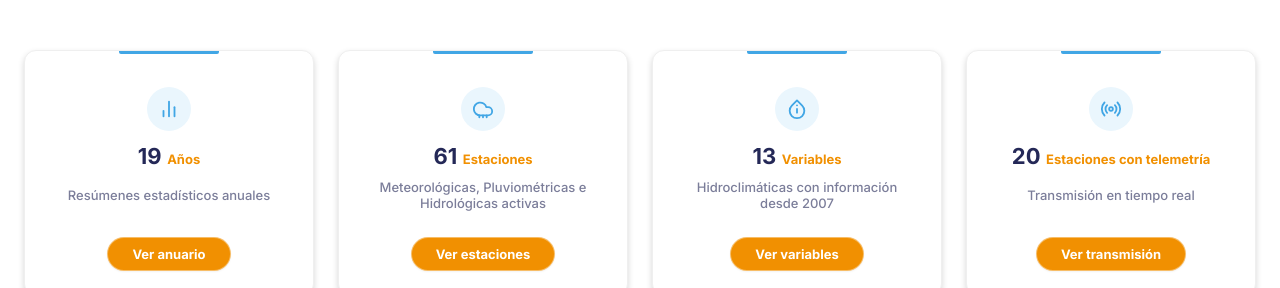
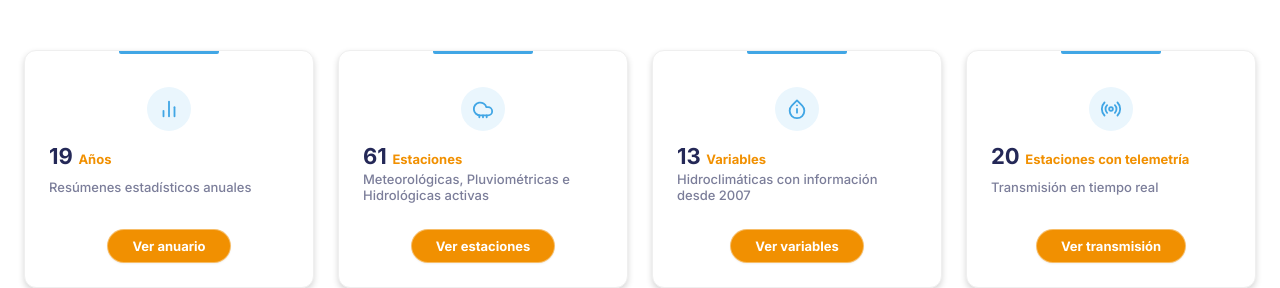
Before and after one commit to webmasterft/fonag, a website built with Vite: page index.html in a window 1280 px wide. Shown: the part 686-974 px from the top of the page. Built offline with nearby package versions, Linux system fonts and the light colour scheme.

Commit message:
style: left-align stat-metric and stat-desc with 0 margin-bottom

```diff
--- a/src/css/molecules/stat-card.css
+++ b/src/css/molecules/stat-card.css
@@ -38,12 +38,14 @@
 
 /* Metric Counter & Label */
 .stat-metric {
+  width: 100%;
   display: flex;
   align-items: baseline;
-  justify-content: center;
+  justify-content: flex-start;
   gap: 0.35rem;
-  margin-bottom: var(--space-2);
+  margin-bottom: 0;
   flex-wrap: wrap;
+  text-align: left;
 }
 
 .stat-number {
@@ -57,14 +59,16 @@
 }
 
 .stat-desc {
+  width: 100%;
   font: 500 13px/16px Inter, sans-serif;
   color: var(--color-palette-charcoal);
   opacity: 0.6;
-  margin: 0 0 1.5rem;
+  margin: 0;
   min-height: 36px;
   display: flex;
   align-items: center;
-  justify-content: center;
+  justify-content: flex-start;
+  text-align: left;
 }
 
 .stat-card .btn-cta-orange {
@@ -72,5 +76,5 @@
   font-weight: var(--font-weight-bold);
   padding: 0.45rem 1.5rem;
   line-height: 1.4;
-  margin-top: auto;
+  margin-top: 1.5rem;
 }
```
